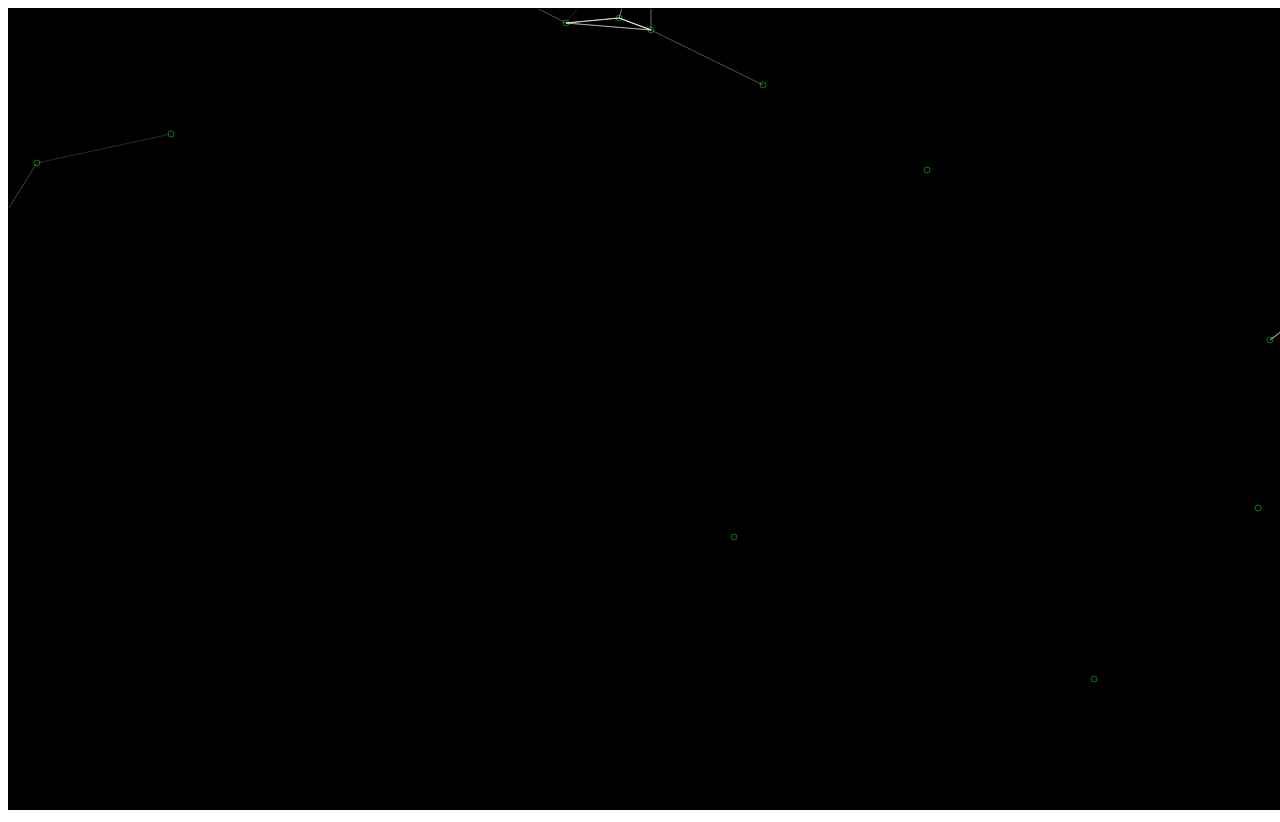
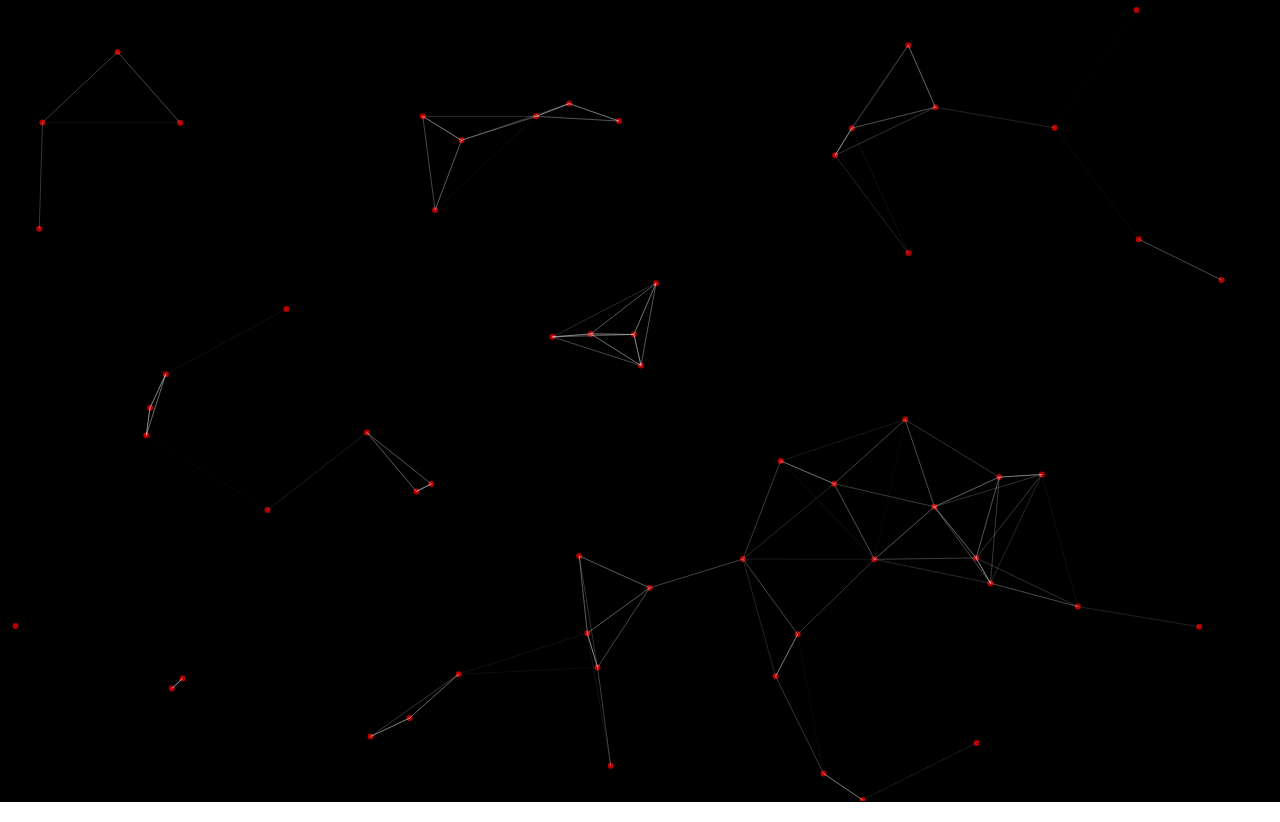
Before and after one commit to coderunner007/coderunner007.github.io, a plain HTML site: page src/index.html in a window 1280 px wide. Drawn offline with Linux system fonts and the light colour scheme.

Commit message:
Tweak refresh rates for a smoother transitions.

```diff
--- a/src/index.js
+++ b/src/index.js
@@ -1,27 +1,27 @@
 window.onload = () => {
   const canvas = document.getElementById('canvas');
   const context = canvas.getContext('2d');
-  canvas.width = window.innerWidth;
-  canvas.height = window.innerHeight;
+  const canvasWidth = window.innerWidth;
+  const canvasHeight = window.innerHeight;
+  const canvasStartX = 0;
+  const canvasStartY = 0;
+  const canvasEndX = canvasWidth;
+  const canvasEndY = canvasHeight;
+  canvas.width = canvasWidth;
+  canvas.height = canvasHeight;
 
-  const initNoOfPoints = 50;
-  const minNoOfPoints = 40;
+  const initNoOfPoints = 60;
+  const minNoOfPoints = initNoOfPoints;
+  const refreshInterval = 8;
+  const lowestRefreshRate = 8;
 
-  const directionsArray = [
-    [1, 1],
-    [1, -1],
-    [1, 0],
-    [-1, 1],
-    [-1, -1],
-    [-1, 0],
-    [0, -1],
-    [0, 1],
-  ];
-  const directionLength = directionsArray.length;
+  function getNewPoint(edgePoint = false) {
+    const refreshOnFrame = Math.floor(Math.random() * lowestRefreshRate) + 1;
 
-  function getNewPoint() {
-    const randomDirectionIndex = Math.floor(Math.random() * directionLength);
-    const randomDirection = directionsArray[randomDirectionIndex];
+    if (!edgePoint) {
+      const diffX = (Math.random() * 2) - 1;
+      const diffY = (Math.random() * 2) - 1;
+      const diff = [diffX, diffY];
 
       const clientX = window.innerWidth;
       const x = Math.floor(Math.random() * clientX);
@@ -31,8 +31,26 @@ window.onload = () => {
 
       return {
         coords: [x, y],
-      diff: randomDirection,
+        diff,
+        refreshOnFrame,
       };
+    } else {
+      const diffX = (Math.random() * 2) - 1;
+      const diffY = (Math.random() * 2) - 1;
+      const diff = [diffX, diffY];
+
+      const clientX = window.innerWidth;
+      const x = Math.floor(Math.random() * clientX);
+
+      const clientY = window.innerHeight;
+      const y = Math.floor(Math.random() * clientY);
+
+      return {
+        coords: [x, y],
+        diff,
+        refreshOnFrame,
+      };
+    }
   }
 
   function getNewPoints() {
@@ -57,15 +75,16 @@ window.onload = () => {
     );
   }
 
-  function drawLine(startPoint, endPoint, strokeStyle, c) {
+  function drawLine(startPoint, endPoint, strokeStyle, lineWidth, c) {
     c.beginPath();
     c.moveTo(startPoint[0], startPoint[1]);
     c.lineTo(endPoint[0], endPoint[1]);
     c.strokeStyle = strokeStyle;
+    c.lineWidth = lineWidth;
     c.stroke();
   }
 
-  function connectPoints(pointsToConnect, lineRadius, c) {
+  function drawLines(pointsToConnect, lineRadius, c) {
     for (let pointFirst of pointsToConnect) {
       for (let pointSecond of pointsToConnect) {
         const startPoint = pointFirst.coords;
@@ -74,44 +93,85 @@ window.onload = () => {
         const isLinePresent = lineDistance !== 0 && lineDistance <= lineRadius;
 
         if (isLinePresent) {
-          const opacity = 1 - (lineDistance / lineRadius);
-          drawLine(startPoint, endPoint, `rgba(255, 255, 255, ${opacity})`, c);
+          const strokeWidth = 1 - (lineDistance / lineRadius);
+          drawLine(startPoint, endPoint, `rgba(255, 255, 255, 0.4)`, strokeWidth, c);
         }
       }
     }
   }
 
-  function movePoints(pointsToAnimate) {
-    for (let i = 0; i < pointsToAnimate.length; i++) {
-      const pointInfo = pointsToAnimate[i];
+  function movePoints(pointsToAnimate, timesRefreshed) {
+    return pointsToAnimate.map((pointInfo, index) => {
       const point = pointInfo.coords;
       const diffX = pointInfo.diff[0];
       const diffY = pointInfo.diff[1];
-      const coords = [point[0] + diffX, point[1] + diffY];
+      const isToBeMoved = timesRefreshed % point.refreshOnFrame !== 0;
+      const coords = isToBeMoved
+        ? [point[0] + diffX, point[1] + diffY]
+        : point;
 
-      pointsToAnimate[i] = { ...pointInfo, coords };
-    }
+      return { ...pointInfo, coords };
+    })
   }
 
-  function showPoints(pointsToShow, strokeStyle, c) {
+  function drawPoints(pointsToShow, strokeStyle, c) {
     for (let pointInfo of pointsToShow) {
       const point = pointInfo.coords;
       c.beginPath();
       c.arc(point[0], point[1], 3, 0, Math.PI * 2, false)
-      c.strokeStyle = strokeStyle;
-      c.stroke();
+      c.fillStyle = strokeStyle;
+      c.fill();
     }
   }
 
-  function animate(pointsToAnimate, canvasToDraw, c) {
-    c.clearRect(0, 0, canvasToDraw.width, canvasToDraw.height);
-    showPoints(pointsToAnimate, 'green', c);
-    connectPoints(pointsToAnimate, 150, c);
-    movePoints(pointsToAnimate);
+  function isPointOnCanvas(point) {
+    if (
+      (point[0] > canvasStartX && point[0] < canvasEndX) &&
+      (point[1] > canvasStartY && point[1] < canvasEndY)
+    ) {
+      return true;
+    } else {
+      return false;
+    }
   }
 
-  const pointsArray = getNewPoints();
-  console.log(pointsArray);
-  // animate(pointsArray)
-  setInterval(animate, 10, pointsArray, canvas, context);
+  function updatePoints(pointsToUpdate) {
+    const totalPoints = pointsToUpdate.length;
+    const pointsToAdd = minNoOfPoints - totalPoints;
+    const updatedPoints = pointsToUpdate.filter(
+      pointInfo => isPointOnCanvas(pointInfo.coords)
+    );
+
+    for (let i = 0; i < pointsToAdd; i++) {
+      const newPoint = getNewPoint(true);
+
+      updatedPoints.push(newPoint);
     }
+
+    return updatedPoints;
+  }
+
+  function drawObjects(pointsToAnimate, canvasToDraw, c) {
+    c.clearRect(0, 0, canvasToDraw.width, canvasToDraw.height);
+    drawPoints(pointsToAnimate, 'rgba(255, 0, 0, 0.7)', c);
+    drawLines(pointsToAnimate, 150, c);
+  }
+
+  function calculateUpdatedPoints(prevPoints, timesRefreshed) {
+    const newPoints = movePoints(prevPoints, timesRefreshed);
+    return updatePoints(newPoints);
+  }
+
+  function animate() {
+    let pointsArray = getNewPoints();
+    let timesRefreshed = 0;
+    console.log(pointsArray)
+
+    return function() {
+      drawObjects(pointsArray, canvas, context);
+      pointsArray = calculateUpdatedPoints(pointsArray, timesRefreshed++);
+    }
+  }
+
+  setInterval(animate(), refreshInterval);
+}
--- a/src/style.css
+++ b/src/style.css
@@ -1,3 +1,8 @@
+body {
+  margin: 0;
+  overflow: hidden;
+}
+
 canvas {
   border: 1px solid;
   background: black;
```
Lines whose indentation alone changed are shown as unchanged.
